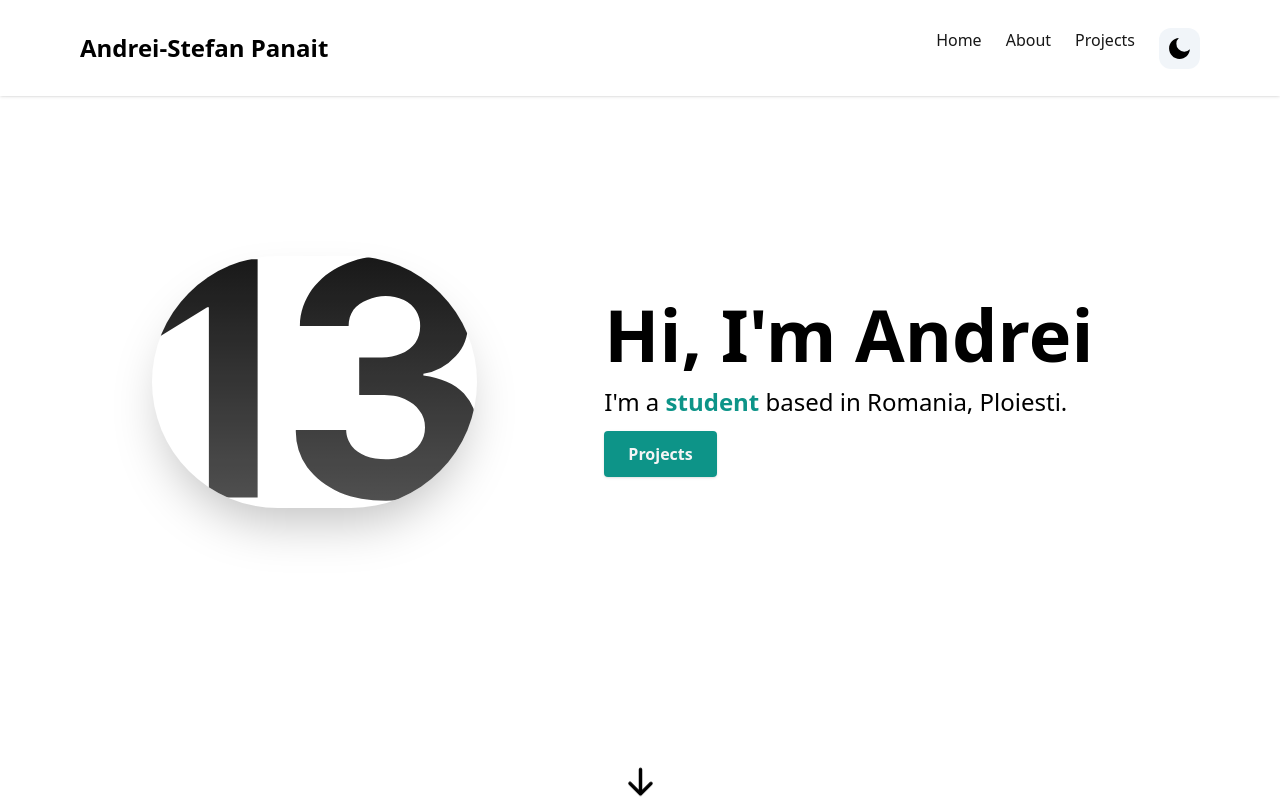
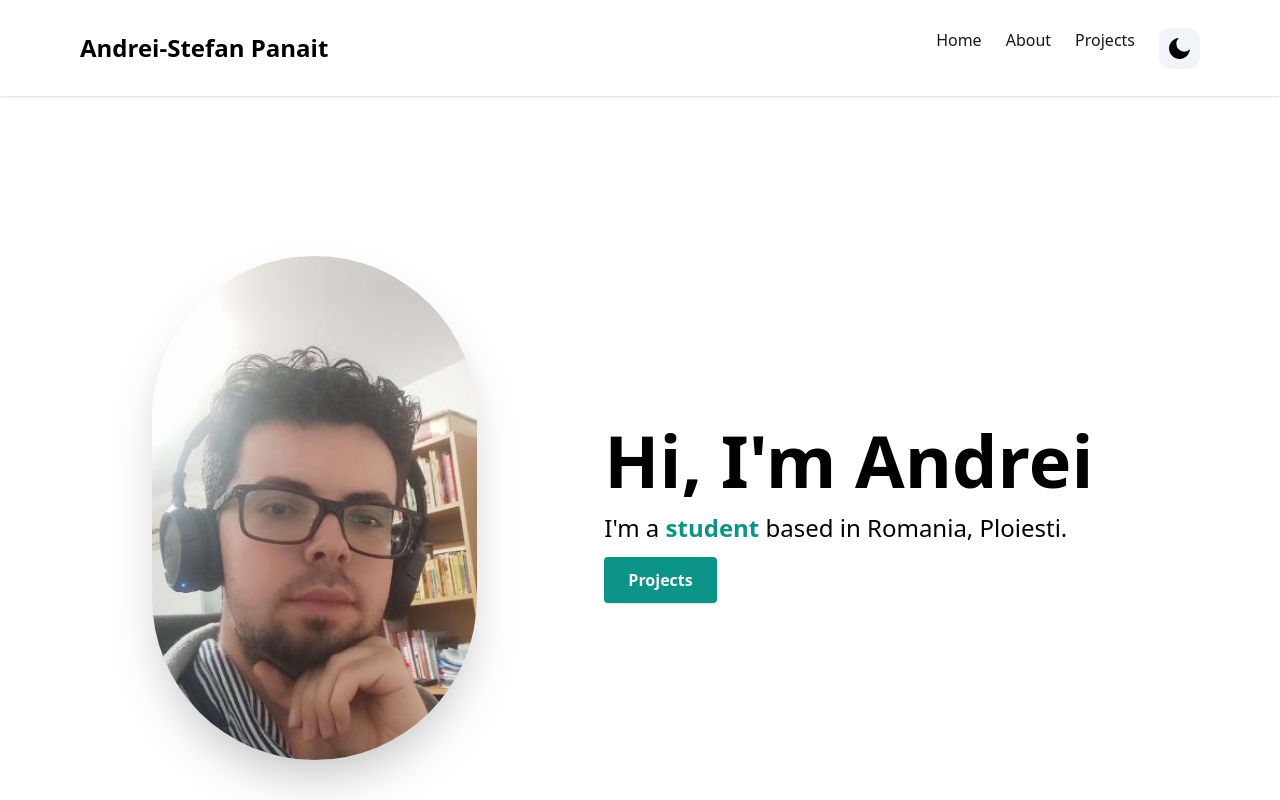
Before and after one commit to FukurouHaiRiyo/Portofolio, a Next.js app: page / in a window 1280 px wide. Shown: the top 800 px of the page. Built offline with nearby package versions, Linux system fonts and the light colour scheme.

Commit message:
Update HeroSection.tsx

```diff
--- a/components/HeroSection.tsx
+++ b/components/HeroSection.tsx
@@ -10,7 +10,7 @@ const HeroSection = () => {
       <div className="flex flex-col text-center items-center justify-center animate-fadeIn animation-delay-2 my-10 py-16 sm:py-32 md:py-52 md:flex-row md:space-x-4 md:text-left">
         <div className="md:mt-2 md:w-1/2">
           <Image
-            src="/thirteen.svg"
+            src="/Screenshot from 2023-02-02 17-30-52.png"
             alt=""
             width={325}
             height={325}
```
